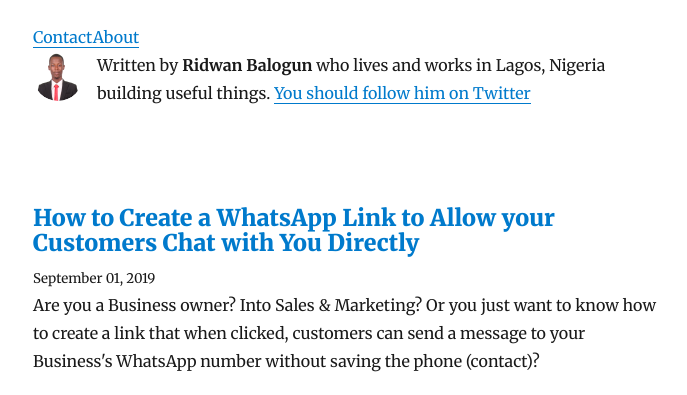
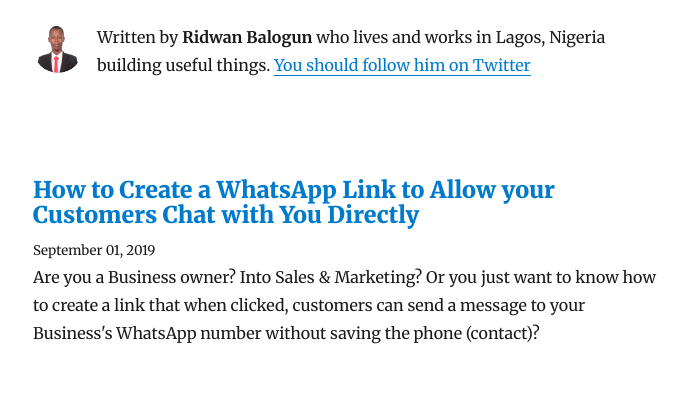
Before and after one commit to ridbay/gatsby-blog, a Gatsby site: page / in a window 1280 px wide. Shown: the part 201-596 px from the top of the page, without its empty margins (292-979 px from the left). Built offline with nearby package versions, Linux system fonts and the light colour scheme; Gatsby itself is replaced by a stand-in of ours; some packages are replaced by stand-ins of ours.

```diff
--- a/src/components/navbar.js
+++ b/src/components/navbar.js
@@ -2,10 +2,12 @@
 import { Link } from "gatsby"
 
 
-const navbar = () => {
+const navbar = (props) => {
+    const {toLink, pageName} = props;
     return (
         <div>
             <Link to="/contact/">Contact</Link>
+            <br />
             <Link to="/about/">About</Link>
         </div>
     )
--- a/src/pages/index.js
+++ b/src/pages/index.js
@@ -17,7 +17,7 @@
     return (
       <Layout location={this.props.location} title={siteTitle}>
         <SEO title="All posts" />
-        <NavBar />
+        {/* <NavBar /> */}
         <Bio />
         {posts.map(({ node }) => {
           const title = node.frontmatter.title || node.fields.slug
```
Also changed, not shown: content/trash/hello-world/index.md (renamed from content/blog/hello-world/index.md), content/trash/hello-world/salty_egg.jpg (renamed from content/blog/hello-world/salty_egg.jpg), content/trash/new-beginnings/index.md (renamed from content/blog/new-beginnings/index.md).
